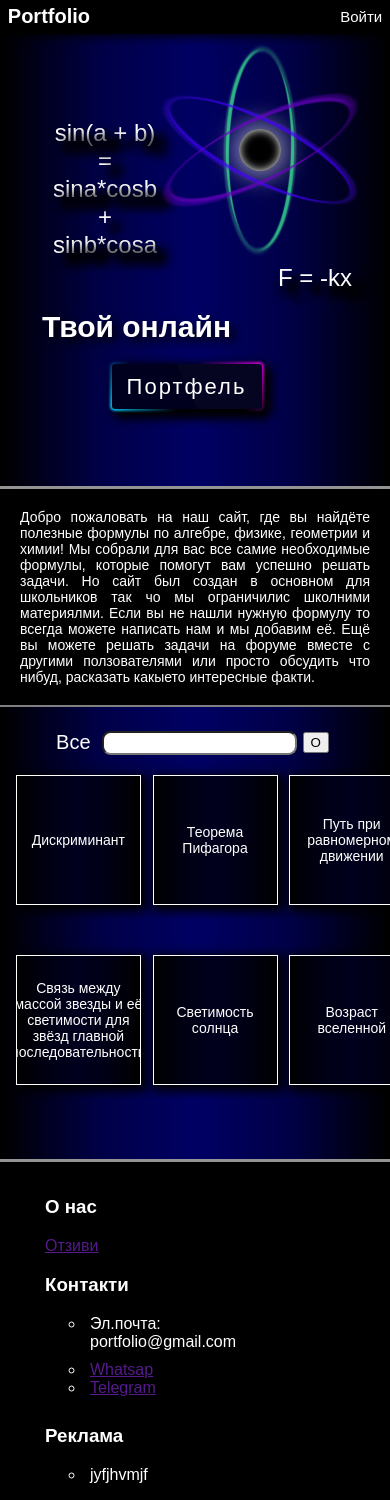
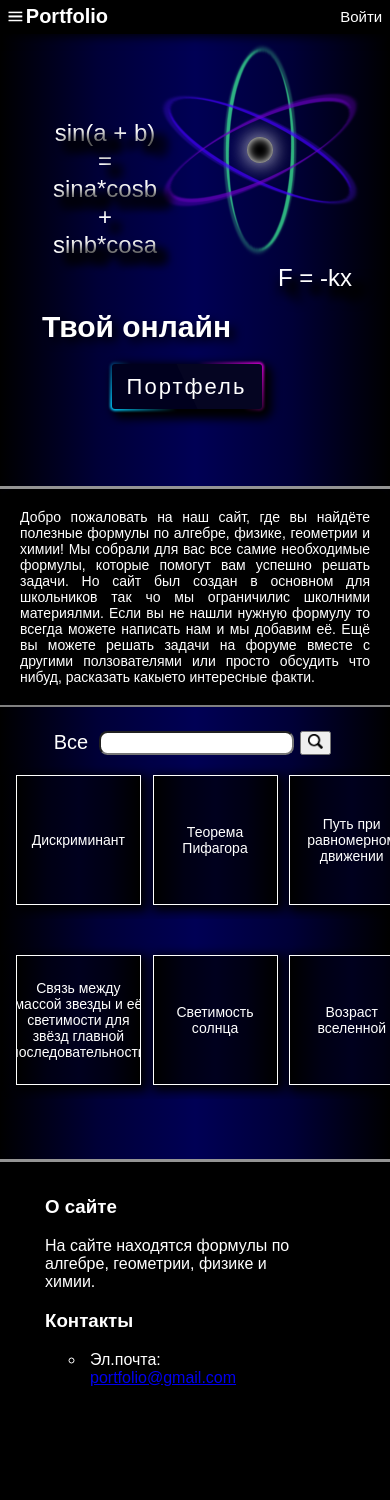
Before and after one commit to juraev-404/project, a Django app: page / in a window 390 px wide. After the commit the page ends 1386 px from the top, so only its background shows below. Run offline with Django 5.2, Linux system fonts and the light colour scheme; data comes from the database, SQL or seed files in the repository; both versions use the stored data as it was after the commit.

Commit message:
optimisation_1

```diff
--- a/backpack/main/static/main/styles/css_1.css
+++ b/backpack/main/static/main/styles/css_1.css
@@ -276,7 +276,7 @@ hr {
     align-items: center;
     height: 400px;
     width: 400px;
-    z-index: -1;
+    z-index: -10;
 }
 
 .container::before {
@@ -285,7 +285,7 @@ hr {
     height: 5vh;
     position: absolute;
     background-color: black;
-    box-shadow: inset 0 0 10px white,  -1px -1px 30px rgba(255, 255, 255, 0.500), 1px 1px 30px rgb(255, 255, 255, .500);
+    box-shadow: inset 0 0 10px white,  -1px -1px 20px rgba(255, 255, 255, 0.500), 1px 1px 20px rgb(255, 255, 255, .500);
     border-radius: 50%;
 }
 
@@ -648,6 +648,11 @@ hr {
     justify-content: center;
     background-color: transparent;
     border: none;
+}
+
+#srh {
+    width: 15px;
+    height: 15px;
 }
 
 #search_block {
@@ -1160,4 +1165,8 @@ hr {
     #block_11 {
         height: 50vh;
     }
+    .container::before {
+        width: 3vh;
+        height: 3vh;
+    }
 }
--- a/backpack/main/static/main/styles/css_2.css
+++ b/backpack/main/static/main/styles/css_2.css
@@ -150,6 +150,8 @@ embed {
 .unit_2{
     border-bottom-left-radius: 0px !important;
     border-bottom-right-radius: 0px !important;
+    background: rgba(0, 0, 0, 0.250);
+    color: #ffffff;
 }
 #block_10 {
     display: none;
@@ -300,6 +302,7 @@ hr {
     color: white;
     border-bottom: 3px solid white;
     padding: 10px;
+    margin-bottom: 10px;
     text-align: justify;
 }
 
@@ -339,7 +342,7 @@ hr {
         transition: .5s cubic-bezier(0.68, -0.55, 0.265, 1.55);
         order: 1;
         color: white;
-        background: linear-gradient(90deg, rgb(0, 0, 0), rgb(0, 0, 20), rgb(0, 0, 30), rgb(0, 0, 20), rgb(0, 0, 0)) !important;
+        background: linear-gradient(90deg, rgb(0, 0, 0), rgb(0, 0, 60), rgb(0, 0, 80), rgb(0, 0, 60), rgb(0, 0, 0)) !important;
     }
 
     #imeg:hover > #sl {
--- a/backpack/main/static/main/styles/css_6.css
+++ b/backpack/main/static/main/styles/css_6.css
@@ -73,7 +73,11 @@ span {
 textarea {
     margin-bottom: 10px;
 }
-
+button {
+    background: linear-gradient(90deg, green 80%, black) !important;
+    border-radius: 5px;
+    color: white;
+}
 @media screen and (max-width: 950px) {
     .post {
         width: 100%;
--- a/backpack/main/static/main/styles/css_7.css
+++ b/backpack/main/static/main/styles/css_7.css
@@ -74,4 +74,7 @@ textarea::-webkit-scrollbar {
         border: none;
         width: 90%;
     }
+    #menu {
+        margin-top: 20px;
+    }
 }
--- a/backpack/main/static/main/styles/layout.css
+++ b/backpack/main/static/main/styles/layout.css
@@ -15,7 +15,10 @@ body {
     margin: 0;
     padding: 0;
 }
-
+#exit_2 {
+    width: 15px;
+    max-height: 15px !important;
+}
 main {
     min-height: 80vh;
 }
@@ -57,7 +60,9 @@ main {
     float: left;
     font-size: 20px;
     color: white;
+    user-select: none;
 }
+
 #zagalovok a {
     text-decoration: none;
     color: rgb(255, 255, 255);
@@ -80,6 +85,18 @@ h3 {
 h3:hover > #menu  {
     display: none;
     background-color: black;
+}
+#menu_burger {
+    width: 15px;
+    height: 15px;
+    display: none;
+    margin-right: 3px;
+}
+#mb {
+    display: flex;
+    flex-direction: row;
+    align-items: center;
+    justify-content: center;
 }
 #vr_2 {
     display: flex;
@@ -133,13 +150,18 @@ h3:hover > #menu  {
     width: 100%;
     margin-top: 10px;
 }
+#sp, #me {
+    max-width: 350px !important;
+    margin-right: 5vh !important;
+}
+
 @media screen and (max-width: 450px) {
     html {
         background-size: 100%;
         display: flex;
         flex-direction: column;
         height: auto;
-        background: linear-gradient(90deg, rgb(0, 0, 0), rgb(0, 0, 70), rgb(0, 0, 100), rgb(0, 0, 70), rgb(0, 0, 0)) !important;
+        background: linear-gradient(90deg, rgb(0, 0, 0), rgb(0, 0, 55), rgb(0, 0, 85), rgb(0, 0, 55), rgb(0, 0, 0)) !important;
     }
     #end {
         background-color: rgb(0, 0, 0);
@@ -179,7 +201,7 @@ h3:hover > #menu  {
     }
     #menu {
         height: 100vh;
-        width: 200px;
+        width: 280px;
         display: none;
         list-style: none;
         position: absolute;
@@ -187,14 +209,23 @@ h3:hover > #menu  {
         top: 0;
         margin-left: -10px;
         z-index: 10;
+        background-color: black;
+    }
+    #menu_burger{
+        display: block;
     }
     #menu li {
         min-width: 180px;
         display: list-item;
         float: none;
+        background-color: black;
     }
     #home {
         margin-top: 40px;
+    }
+    #exit {
+        width: 15px;
+        max-height: 15px !important;
     }
     h3:hover > #menu  {
         display: inherit;
@@ -232,6 +263,11 @@ h3:hover > #menu  {
         height: 160px;
         min-height: 160px;
     }
+    #sp, #me {
+        max-width: 90vw;
+        margin-right: 0;
+    }
+
 }
 @media screen and (max-width: 850px){
     #kontacts {
@@ -241,8 +277,8 @@ h3:hover > #menu  {
         margin-right: -5vw;
         margin-bottom: 10px;
     }
-    #me {
-        width: 70px !important;
-        margin-right: 5vh !important;
+    #me, #sp {
+        max-width: 250px;
+        margin-right: 0;
     }
 }
--- a/backpack/main/templates/main/index_1.html
+++ b/backpack/main/templates/main/index_1.html
@@ -91,7 +91,7 @@
                         <div id="search_block" class="unit_1 last_1"><button onclick="search()" id="search">
                             <input id="pole" type="search">
                         </button>
-                        <button onclick="find()">O</button>
+                        <button onclick="find()"><img id="srh" src="static/main/images/search.png" alt=""></button>
                         </div>
                     </li>
                 </ul>
--- a/backpack/main/templates/main/layout.html
+++ b/backpack/main/templates/main/layout.html
@@ -11,7 +11,7 @@
 </head>
 <body>
     <nav id="vr">
-        <h3 id="name">Portfolio
+        <h3 id="name"><div id="mb"><img id="menu_burger" src="{% static 'main/images/menu.png'%}" alt=""> Portfolio</div>
         <ul id="menu">
             <li id="home"><a href="{% url 'home' %}">Главная</a></li>
             <li><a href="{% url 'posts' %}">Форум</a></li>
@@ -20,20 +20,19 @@
             {% else %}
                 <a href="{% url 'login' %}">Войти</a>
             {% endif %}</li>
-            <li><a href="{% url 'logout' %}">B</a></li>
+            <li><a href="{% url 'logout' %}"><img id="exit" src="{% static 'main/images/exit.png'%}" alt=""></a></li>
             <hr id="hr">
         </ul></h3>
         <div id="block_1">
             <div id="zagalovok">
                 <a class="hidd" href="{% url 'home' %}">Главная</a>
-                <!-- <a href="{% url 'profile' %}">Предмет</a> -->
                 <a  class="hidd" href="{% url 'posts' %}">Форум</a>
                 {% if user.is_authenticated %}
                     <a href="{% url 'personal_area' %}">{{ user.username }}</a>
                 {% else %}
                     <a href="{% url 'login' %}">Войти</a>
                 {% endif %}
-                <a  class="hidd" href="{% url 'logout' %}">B</a>
+                <a  class="hidd" href="{% url 'logout' %}"><img id="exit_2" src="{% static 'main/images/exit.png'%}" alt=""></a>
             </div>
         </div>
     </nav>
@@ -45,26 +44,22 @@
         <div id="end">
             <ul id="ending">
                 <li id="me">
-                    <h3>О нас</h3>
-                    <a target="_blank" href="">Отзиви</a>
+                    <h3>О сайте</h3>
+                    <span id="sp">На сайте находятся формулы по алгебре, геометрии, физике и химии.</span>
                 </li>
                 <li>
-                    <h3>Контакти</h3>
+                    <h3>Контакты</h3>
                     <div id="kontacts">
                         <ul>
-                            <li>Эл.почта: portfolio@gmail.com</li>
-                        </ul>
-                        <ul>
-                            <li><a href="">Whatsap</a></li>
-                            <li><a href="">Telegram</a></li>
+                            <li>Эл.почта: <a href="mailto:portfolio.io.001@gmail.com">portfolio@gmail.com</a></li>
                         </ul>
                     </div>
                 </li>
-                <li id="reck"><h3>Реклама</h3>
+                <!-- <li id="reck"><h3>Реклама</h3>
                     <ul>
-                        <li>jyfjhvmjf</li>
+                        <li></li>
                     </ul>
-                </li>
+                </li> -->
             </ul>
         </div>
     </div>
```
Also changed, not shown: backpack/main/static/main/styles/css_3.css (+3 -9 lines), backpack/db.sqlite3, backpack/main/static/main/images/exit.png (added), backpack/main/static/main/images/menu.png (added), backpack/main/static/main/images/search.png (added).
